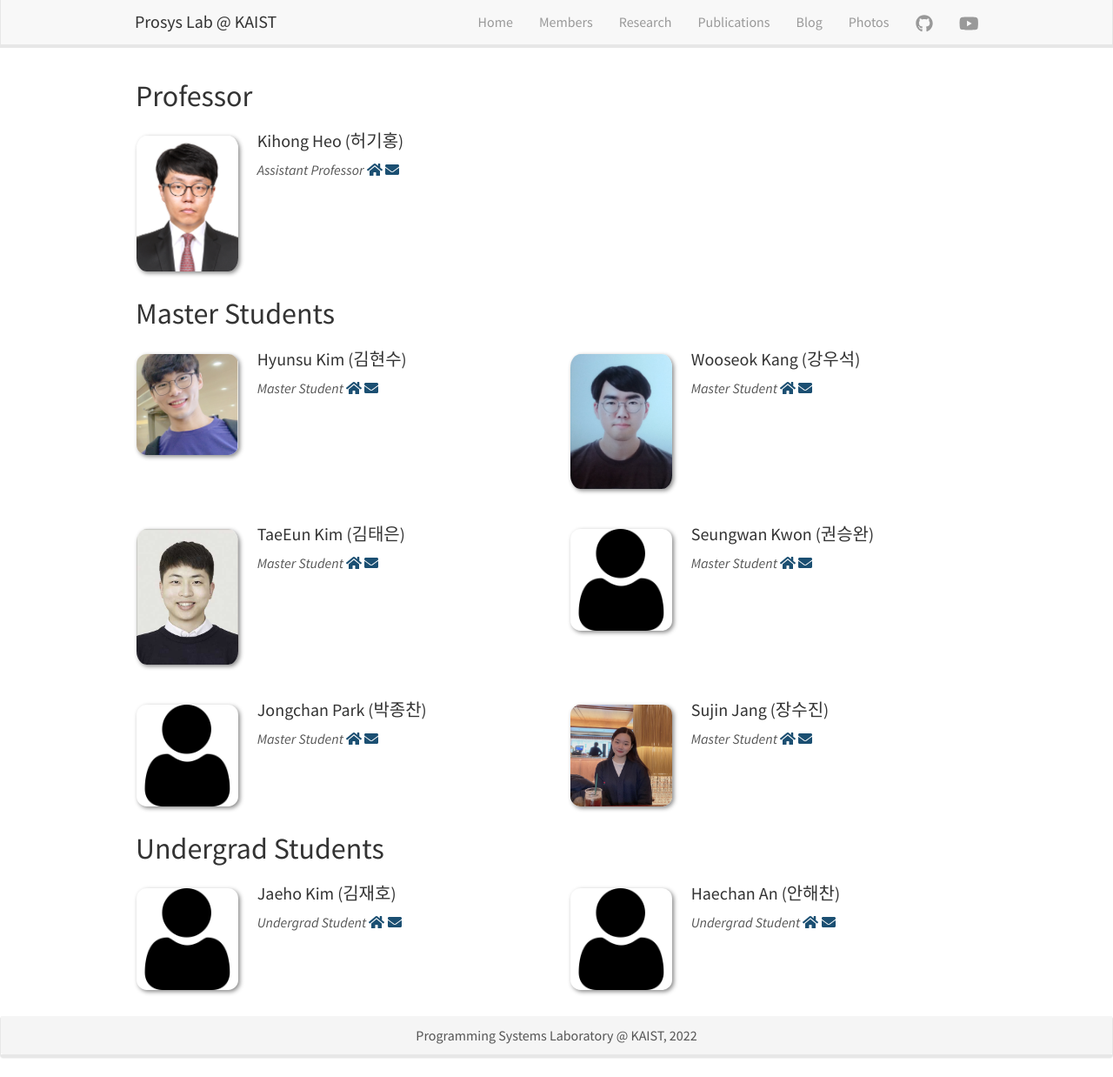
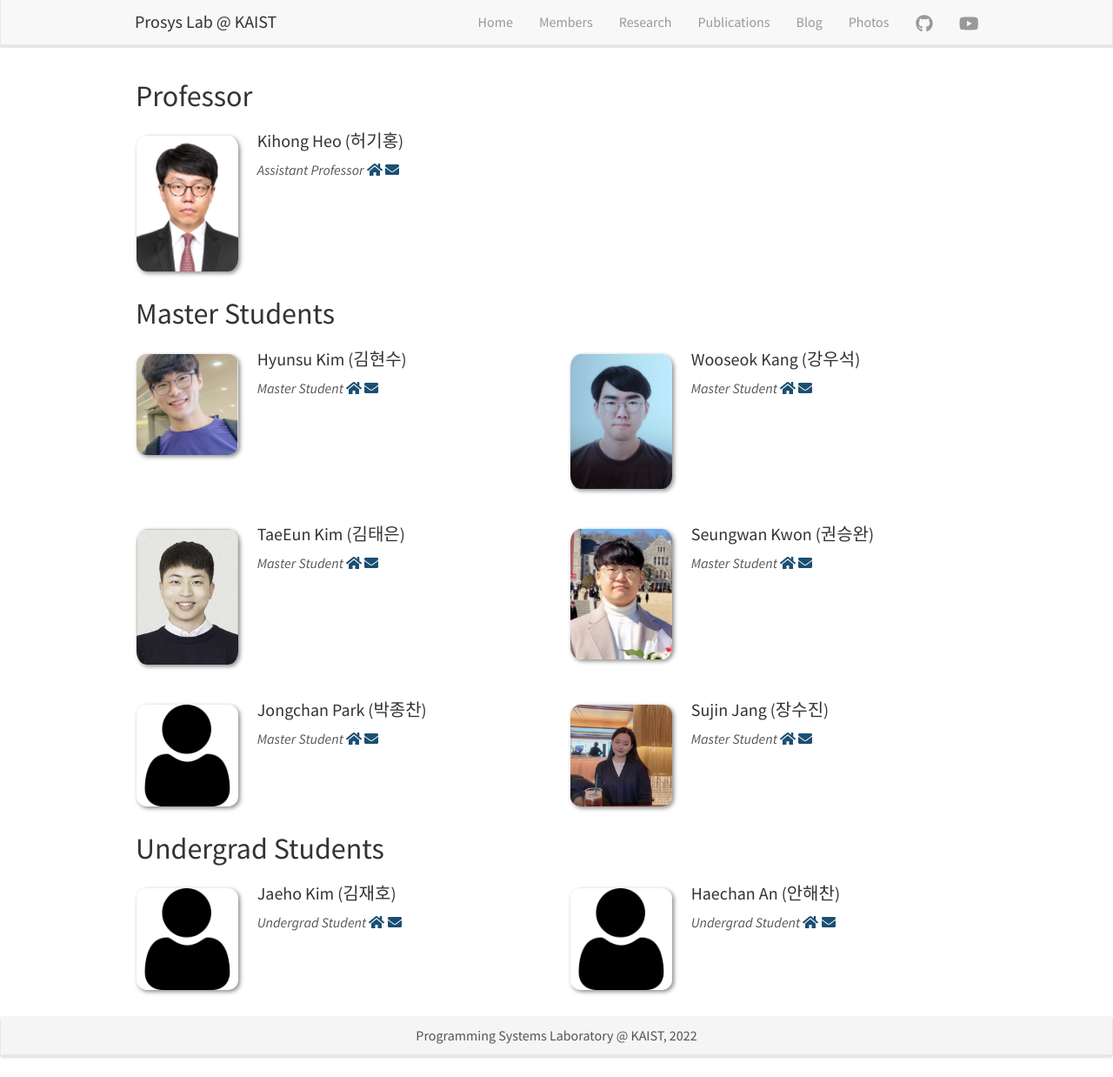
Before and after one commit to prosyslab/prosyslab.github.io, a Jekyll site: the page built from _pages/members.md, in a window 1280 px wide and 1238 px high. Shown: the whole window at 87% size. Built offline with Jekyll 4.4.1, drawn with Linux system fonts in a browser that asks for light colours; nearby versions of some CDN libraries.

Commit message:
[seungwan] update

```diff
--- a/_data/members.yml
+++ b/_data/members.yml
@@ -28,7 +28,7 @@ master:
 
   - name: Seungwan Kwon
     name-korean: 권승완
-    photo: user.png
+    photo: seungwan.jpg
     homepage: https://prosys.kaist.ac.kr/home/seungwankwon
     email: seungwan.kwon@kaist.ac.kr
 
```
Also changed, not shown: images/members/seungwan.jpg (added).
